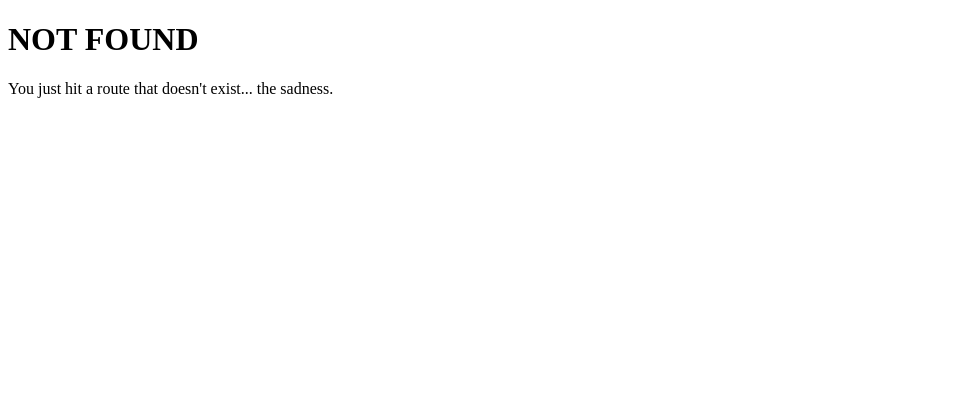
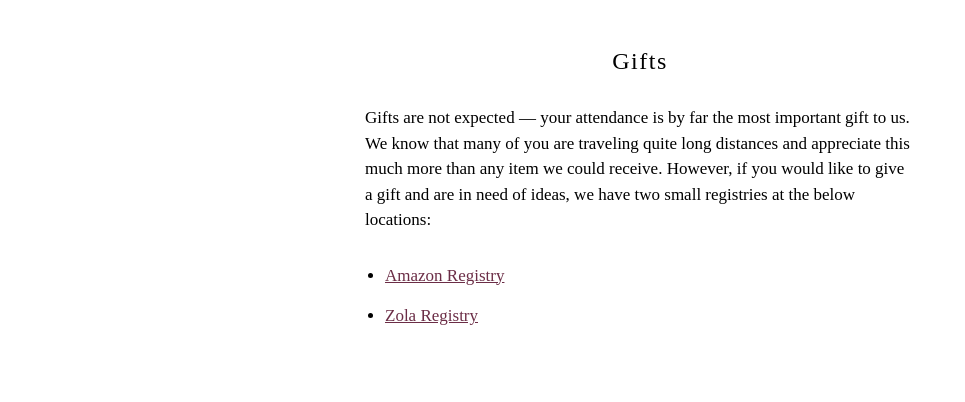
Before and after one commit to cjbell/wedding-website, a Gatsby site: page /gifts in a window 1280 px wide. Before the commit this address had no page. Shown: the whole page, without its empty margins (0-965 px from the left). Built offline with nearby package versions, Linux system fonts and the light colour scheme; Gatsby itself is replaced by a stand-in of ours.

Commit message:
move gifts page

```diff
--- a/src/components/header.js
+++ b/src/components/header.js
@@ -81,6 +81,9 @@ const Header = ({ siteTitle }) => (
       <Link to="/getting-there" activeStyle={activeStyle}>
         Getting There
       </Link>
+      <Link to="/gifts" activeStyle={activeStyle}>
+        Gifts
+      </Link>
       <Link to="/misc" activeStyle={activeStyle}>
         Misc.
       </Link>
--- /dev/null
+++ b/src/pages/gifts.js
@@ -0,0 +1,35 @@
+import React from 'react'
+import { Section, SectionTitle, SectionBody } from '../components/section'
+
+const GiftsPage = () => (
+  <Section>
+    <SectionTitle>Gifts</SectionTitle>
+    <SectionBody>
+      <p>
+        Gifts are not expected — your attendance is by far the most important
+        gift to us. We know that many of you are traveling quite long distances
+        and appreciate this much more than any item we could receive. However,
+        if you would like to give a gift and are in need of ideas, we have two
+        small registries at the below locations:
+      </p>
+
+      <ul>
+        <li>
+          <a
+            href="https://www.amazon.com/wedding/chris-bell-dana-cohen-holmdel-october-2018/registry/39ESZLSWGOMUS"
+            target="_blank"
+          >
+            Amazon Registry
+          </a>
+        </li>
+        <li>
+          <a href="https://www.zola.com/registry/dana-chris" target="_blank">
+            Zola Registry
+          </a>
+        </li>
+      </ul>
+    </SectionBody>
+  </Section>
+)
+
+export default GiftsPage
```
Also changed, not shown: src/pages/misc.js (+0 -25 lines).
